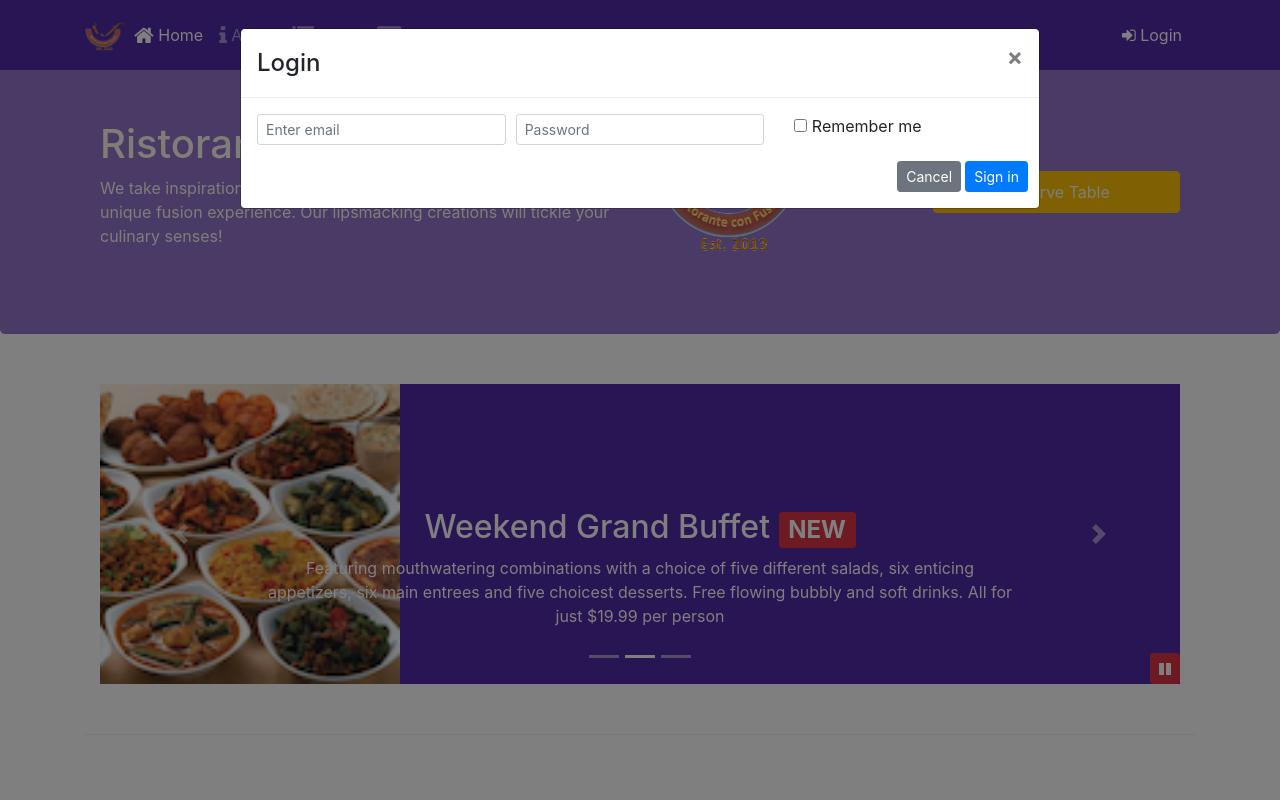
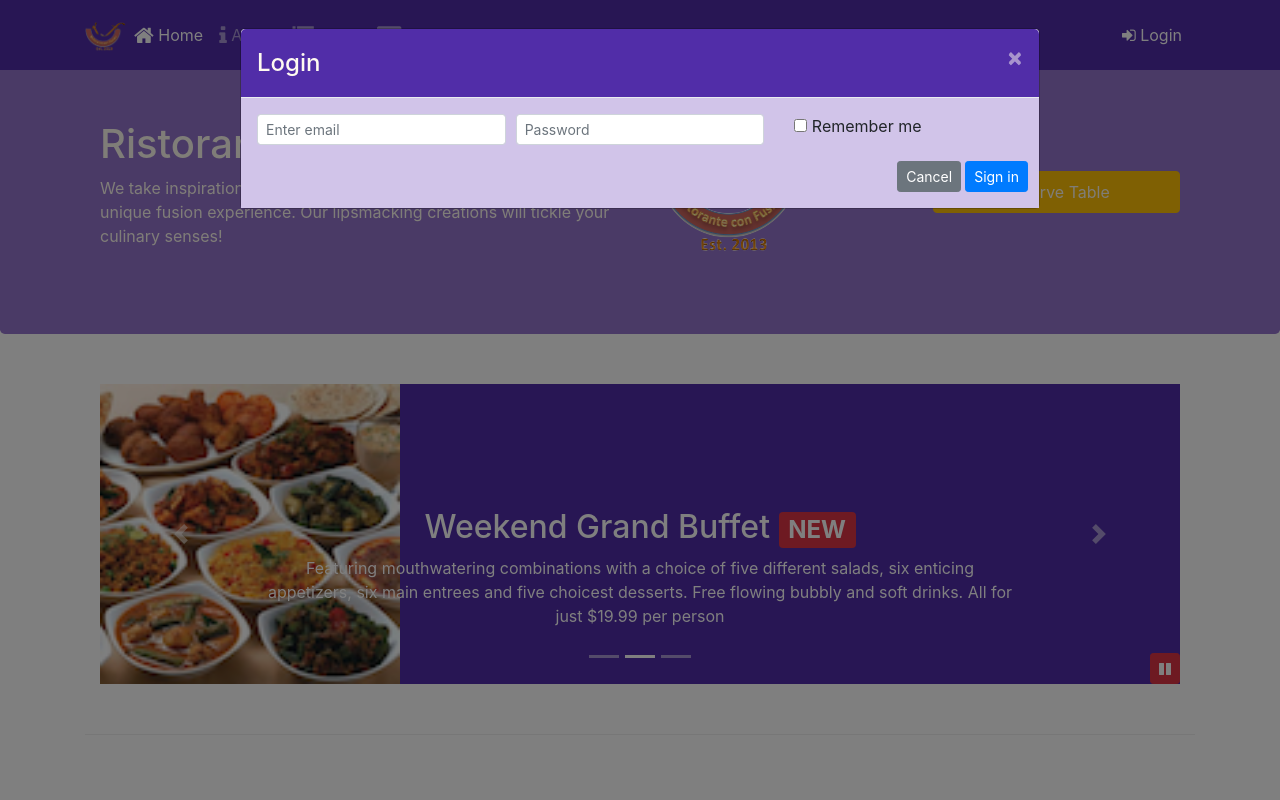
Before and after one commit to FuzzyLogicMgn/Bootstrap4, a website: page index.html in a window 1280 px wide. Both pictures are taken after a click on the link "Login". Shown: the top 800 px of the page. Drawn offline with nearby package versions, Linux system fonts and the light colour scheme.

Commit message:
Assignment 4

```diff
--- a/css/styles.scss
+++ b/css/styles.scss
@@ -73,3 +73,16 @@
     position: absolute;
     bottom: 0px;
 }
+
+.modal-header {
+    background-color: $background-dark;
+    color: floralwhite;
+
+    button.close {
+        color: floralwhite;
+    }
+}
+
+.modal-body {
+    background-color: $background-pale;
+}
--- a/index.html
+++ b/index.html
@@ -28,7 +28,7 @@
                     <li class="nav-item"><a class="nav-link" href="./contactus.html"><span class="fa fa-address-card fa-lg"></span> Contact</a></li>
                 </ul>
                 <span class="navbar-text">
-                    <a class="btn" data-toggle="modal" data-target="#loginModal">
+                    <a id="loginBtn" class="btn">
                         <span class="fa fa-sign-in"></span> Login</a>
                 </span>
             </div>
@@ -158,7 +158,7 @@
                     <img src="img/logo.png" class="img-fluid">
                 </div>
                 <div class="col-12 col-sm-3 align-self-center">
-                    <a role="button" class="btn btn-block nav-link btn-warning" data-toggle="modal" data-target="#reserveTableModal">Reserve Table</a>
+                    <a id="reserveTableBtn" role="button" class="btn btn-block nav-link btn-warning">Reserve Table</a>
                 </div>
             </div>
         </div>
@@ -321,6 +321,14 @@
                     btnSpan.addClass("fa-pause");
                 }
             });
+
+            $("#reserveTableBtn").click(function () {
+                $("#reserveTableModal").modal();
+            });
+
+            $("#loginBtn").click(function () {
+                $("#loginModal").modal();
+            });
         });
     </script>
 </body>
```
Also changed, not shown: package.json (+8 -0 lines), css/styles.css, 1 other file.
